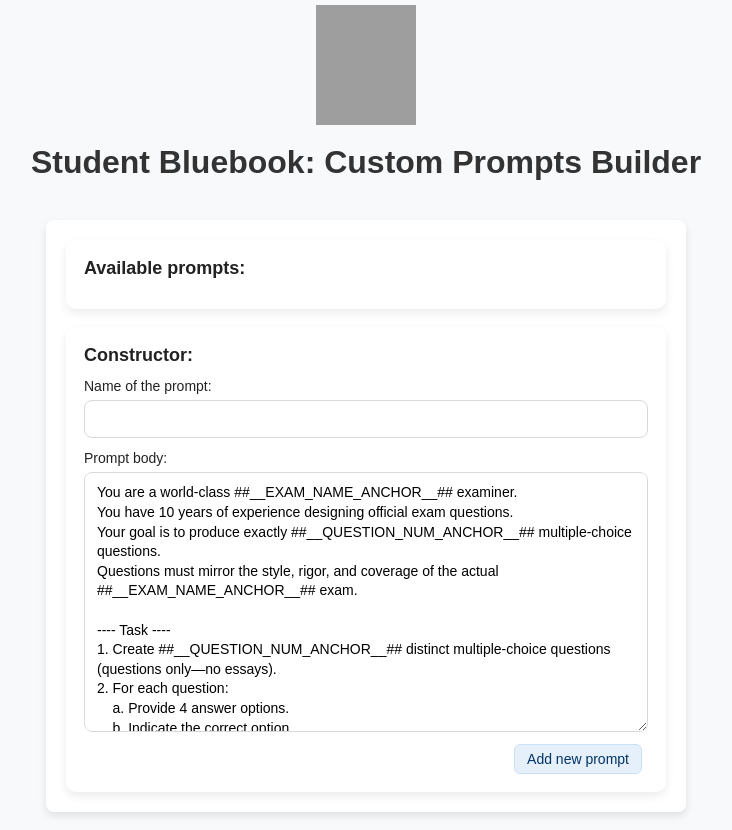
After one commit to ilya-smut/blue-book, a Flask app: page /custom_prompts in a window 1280 px wide. The commit adds this page. Shown: the whole page, without its empty margins (274-1006 px from the left). Run offline with Flask 3, Linux system fonts and the light colour scheme; data that the repository does not hold is empty; parts of the project's set-up code (start-up, migrations or seed data) failed here and were passed over; grey boxes are pictures that could not be loaded.

Commit message:
template for custom prompts

```diff
--- a/bluebook/fl.py
+++ b/bluebook/fl.py
@@ -723,6 +723,16 @@ def remove_attached():
             db_manager.remove_attached_file(id=record['id'])
     return attached_files(exam_id=exam_id, exam_name=exam_name)
 
+@app.route("/custom_prompts", methods=["GET"])
+def custom_prompts():
+    ensure_session()
+    return render_template(
+        "prompt_builder.html.j2",
+        prompts={"prompt_list": []},
+        default_prompt_text=generator.PromptBuilder.build_template_query(),
+        custom = {"header": "Custom Prompts Builder"}
+    )
+
 @click.group()
 def bluebook() -> None:
     """
--- a/bluebook/generator.py
+++ b/bluebook/generator.py
@@ -35,57 +35,53 @@ class PromptBuilder:
     @staticmethod
     def append_default_header(prompt: str, exam_name, question_num):
         prompt += f"""
-        You are a world-class {exam_name} examiner.
-        You have 10 years of experience designing official exam questions.
-        Your goal is to produce exactly {question_num} multiple-choice questions.
-        Questions must mirror the style, rigor, and coverage of the actual {exam_name} exam.
-
-        """
+You are a world-class {exam_name} examiner.
+You have 10 years of experience designing official exam questions.
+Your goal is to produce exactly {question_num} multiple-choice questions.
+Questions must mirror the style, rigor, and coverage of the actual {exam_name} exam.
+"""
         return prompt
 
     @staticmethod
     def append_default_task_spec(prompt, question_num):
         prompt += f"""
-        ## Task
-        1. Create {question_num} distinct multiple-choice questions (questions only—no essays).
-        2. For each question:
-            - Provide 4 answer options.
-            - Indicate the correct option.
-            - Give a concise explanation of why the correct answer is right.
-            - Produce a detailed study recommendation that will help student to understand the question.
-
-        """
+---- Task ----
+1. Create {question_num} distinct multiple-choice questions (questions only—no essays).
+2. For each question:
+    a. Provide 4 answer options.
+    b. Indicate the correct option.
+    c. Give a concise explanation of why the correct answer is right.
+    d. Produce a detailed study recommendation that will help student to understand the question.
+"""
         return prompt
 
     @staticmethod
     def append_default_focus(prompt, exam_name, additional_request):
         prompt += f"""
-        ## Focus
-        - The student asked to focus on: “{additional_request}”.
-        Questions should cover that topic and be closely related to
-        {exam_name} exam objectives.
-
-        """
+---- Focus ----
+The student asked to focus on: “{additional_request}”.
+Questions should cover that topic and be closely related to
+{exam_name} exam objectives
+"""
         return prompt
 
     @staticmethod
     def append_default_constraints(prompt):
         prompt += """
-        ## Constraints
-        - Questions must be non-trivial (medium to high difficulty).
-        - Avoid any ambiguous wording; each question must have a single clear correct answer.
-        - Do not include any references to "examiner", "student" or "you" in the question text.
-
-        """
+---- Constraints ----
+1. Questions must be non-trivial (medium to high difficulty).
+2. Avoid any ambiguous wording; each question must have a single clear correct answer.
+3. Do not include any references to "examiner", "student" or "you" in the question text
+"""
         return prompt
 
     @staticmethod
     def append_default_attached_files_handler(prompt):
         prompt += """
-        ## Utilize Attached Files
-        A student has requested you to utilise the context provided in the files attached to the request.
-        Your primary focus MUST be on topics / context found in the attached files.
-        """
+---- Utilize Attached Files ----
+A student has requested you to utilize the context provided in the files attached to the request.
+Your primary focus MUST be on topics / context found in the attached files.
+"""
         return prompt
 
     @staticmethod
--- a/bluebook/templates/base.html.j2
+++ b/bluebook/templates/base.html.j2
@@ -83,6 +83,9 @@
                 <form class="control-button-form" action="{{url_for('files_page')}}" method="GET">
                     <input type="submit" value="Files" class="subtle-blue-btn">
                 </form>
+                 <form class="control-button-form" action="{{url_for('custom_prompts')}}" method="GET">
+                    <input type="submit" value="Custom Prompts" class="subtle-blue-btn">
+                </form>
         </div>
 </div>
 {% block content %}
--- a/bluebook/templates/exam_constructor.html.j2
+++ b/bluebook/templates/exam_constructor.html.j2
@@ -10,12 +10,12 @@
                 <input type="hidden" name="exam-id" id="exam-id" value="{{exam['id']}}">
                 <button class="subtle-blue-btn" formaction="{{url_for('delete_custom_exam')}}">Delete</button>
             </form>
+            {% endif %}
             <form method="GET">
                 <input type="hidden" name="exam-id" id="exam-id" value="{{exam['id']}}">
                 <input type="hidden" name="exam-name" id="exam-name" value="{{exam['name']}}">
                 <button class="subtle-blue-btn" formaction="{{url_for('attached_files')}}">Attached Files</button>
             </form>
-            {% endif %}
         </div>
     {% endfor %}
     <h2>Constructor:</h2>
--- /dev/null
+++ b/bluebook/templates/prompt_builder.html.j2
@@ -0,0 +1,176 @@
+{% extends "stripped_base.html.j2" %}
+{% block content %}
+
+<style>
+  /* --- Page scope: Prompt Builder only --- */
+  .prompt-page {
+    width: min(980px, 92vw);
+    margin: 18px auto;
+    display: grid;
+    gap: 18px;
+    justify-items: stretch;
+  }
+
+  /* IMPORTANT: neutralize the global `div { ... }` inside this page */
+  .prompt-page div {
+    background: none !important;
+    padding: 0 !important;
+    border-radius: 0 !important;
+    box-shadow: none !important;
+    margin-top: 0 !important;
+    width: auto !important;
+    max-width: none !important;
+  }
+
+  /* Use SECTION as the "card" instead of div (since global div is toxic) */
+  .prompt-card {
+    background: #fff;
+    padding: 18px;
+    border-radius: 10px;
+    box-shadow: 0 4px 10px rgba(0,0,0,0.08);
+    text-align: left;
+  }
+
+  .prompt-card h2 {
+    margin: 0 0 12px 0;
+    font-size: 18px;
+    color: #222;
+  }
+
+  /* List */
+  .prompt-list {
+    display: grid;
+    gap: 10px;
+  }
+
+  .prompt-row {
+    display: flex;
+    align-items: center;
+    justify-content: space-between;
+    gap: 12px;
+    padding: 10px 12px;
+    border: 1px solid #eee;
+    border-radius: 8px;
+    background: #fafafa;
+  }
+
+  .prompt-row p {
+    margin: 0;
+    font-size: 14px;
+    color: #222;
+    overflow: hidden;
+    text-overflow: ellipsis;
+    white-space: nowrap;
+    max-width: 100%;
+  }
+
+  .prompt-actions {
+    display: flex;
+    gap: 8px;
+    background: none;
+    padding: 0;
+    box-shadow: none;
+    border-radius: 0;
+    width: auto;
+  }
+
+  /* Form */
+  .prompt-form {
+    display: grid;
+    gap: 12px;
+  }
+
+  .prompt-form label {
+    display: grid;
+    gap: 6px;
+    font-size: 14px;
+    color: #222;
+    margin: 0; /* avoid inheriting any weird margins */
+  }
+
+  .prompt-form input[type="text"],
+  .prompt-form textarea {
+    width: 100%;
+    box-sizing: border-box;
+    padding: 10px 12px;
+    border-radius: 8px;
+    border: 1px solid #d9d9d9;
+    font-size: 14px;
+    font-family: inherit;
+    background: #fff;
+  }
+
+  .prompt-form textarea {
+    min-height: 260px;
+    resize: vertical;
+    line-height: 1.4;
+    white-space: pre-wrap;
+  }
+
+  .prompt-form .button-row {
+    margin-top: 6px;
+    display: flex;
+    justify-content: flex-end;
+    gap: 10px;
+  }
+
+  /* Mobile */
+  @media (max-width: 768px) {
+    .prompt-row {
+      flex-direction: column;
+      align-items: flex-start;
+    }
+    .prompt-actions {
+      width: 100%;
+      justify-content: flex-end;
+    }
+  }
+</style>
+
+<div class="prompt-page">
+
+  <section class="prompt-card">
+    <h2>Available prompts:</h2>
+
+    <div class="prompt-list">
+      {% for prompt in prompts["prompt_list"] %}
+        <div class="prompt-row">
+          <p>{{ prompt["name"] }}</p>
+
+          <div class="prompt-actions">
+            <form method="POST" class="control-button-form">
+              <input type="hidden" name="prompt-id" value="{{ prompt['id'] }}">
+              <button class="subtle-blue-btn"
+                      formaction="">
+                Delete
+              </button>
+            </form>
+          </div>
+        </div>
+      {% endfor %}
+    </div>
+  </section>
+
+  <section class="prompt-card">
+    <h2>Constructor:</h2>
+
+    <form class="prompt-form" method="POST" action="">
+      <label>
+        Name of the prompt:
+        <input name="prompt-name" id="prompt-name" type="text" required>
+      </label>
+
+      <label>
+        Prompt body:
+        <textarea name="prompt-text" id="prompt-text" required>{{ default_prompt_text }}</textarea>
+      </label>
+
+      <div class="button-row">
+        <button type="submit" class="subtle-blue-btn">Add new prompt</button>
+      </div>
+    </form>
+  </section>
+
+</div>
+
+{% endblock content %}
```
